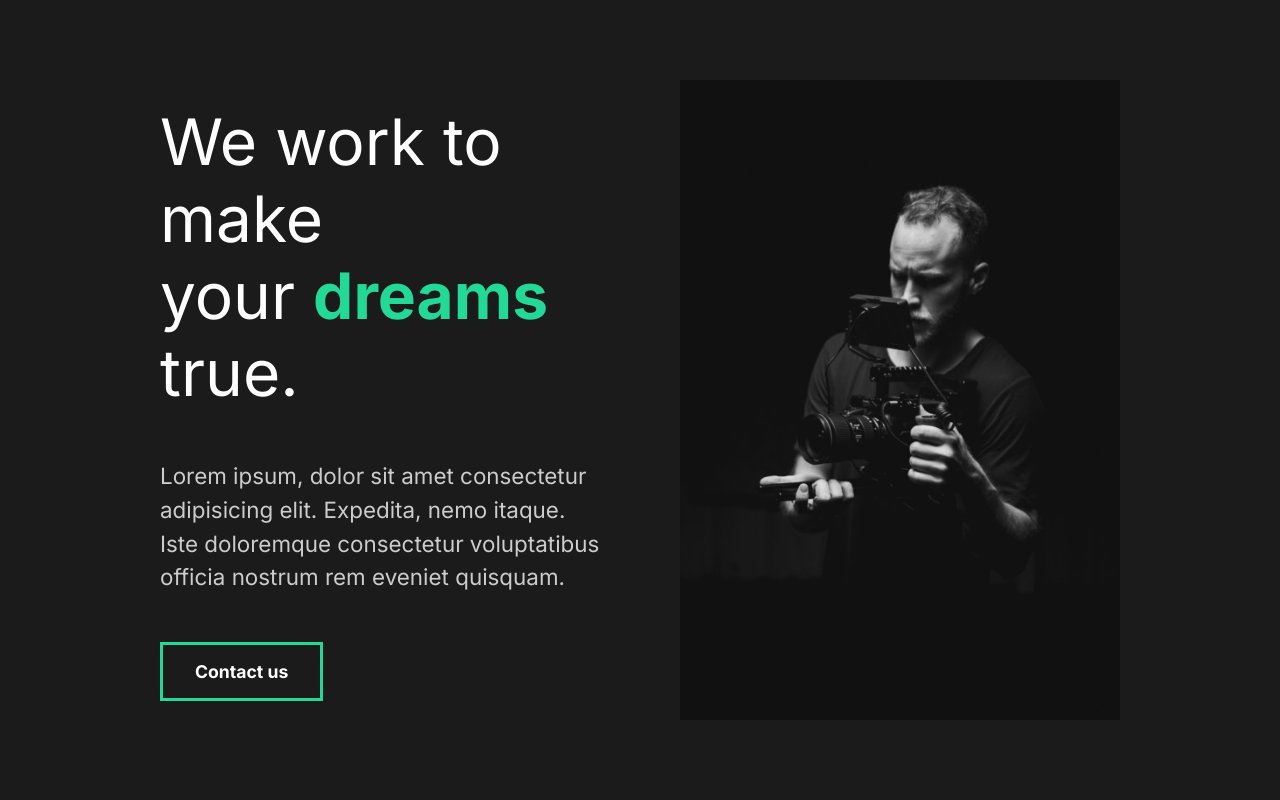
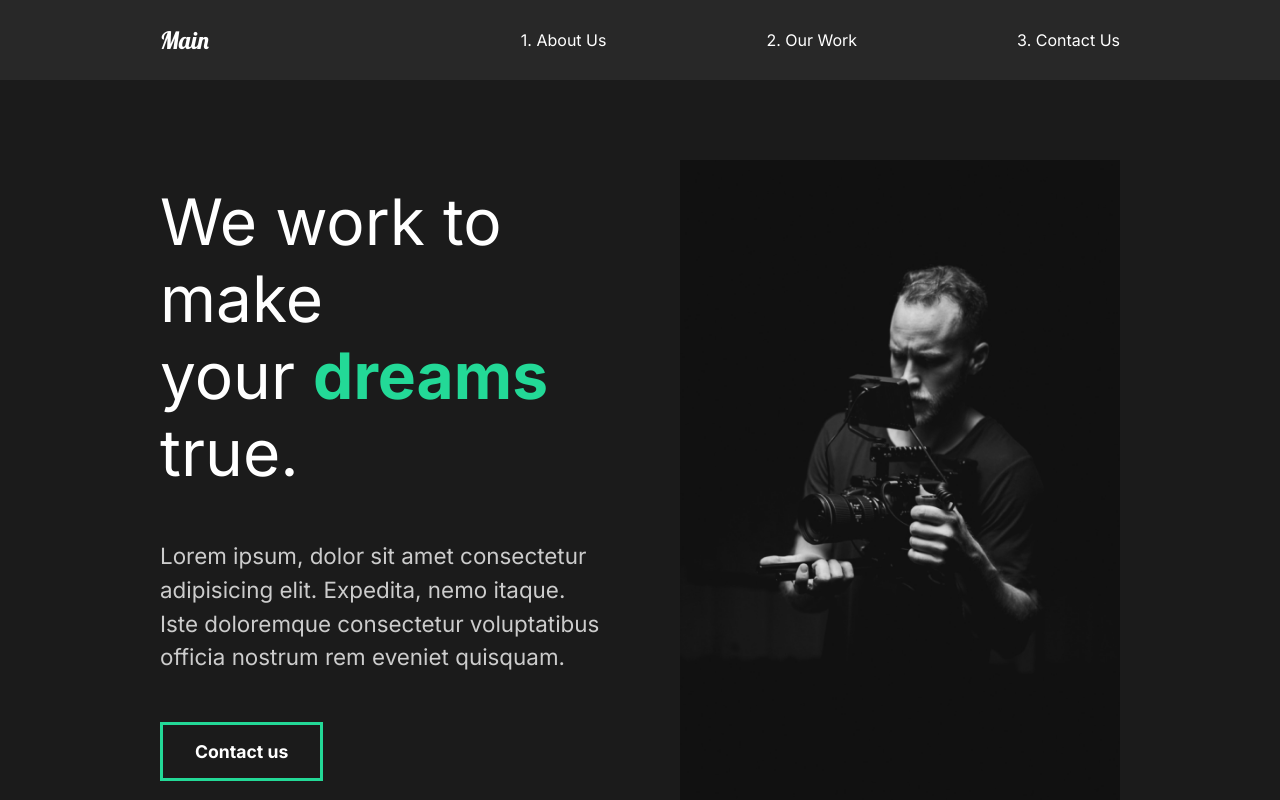
Before and after one commit to thyAshley/React-Sandbox, a React (Create React App) app in the folder portfolio-site/: page / in a window 1280 px wide. Shown: the top 800 px of the page. Built offline with nearby package versions, Linux system fonts and the light colour scheme.

Commit message:
added nav bar

```diff
--- a/portfolio-site/src/App.tsx
+++ b/portfolio-site/src/App.tsx
@@ -2,10 +2,12 @@
 
 import GlobalStyle from "./styles/GlobalStyle";
 import AboutUs from "./screens/AboutUs";
+import Nav from "./components/Nav";
 
 function App() {
   return (
     <div className="App">
+      <Nav />
       <GlobalStyle />
       <AboutUs />
     </div>
--- a/portfolio-site/src/components/FaqSection.tsx
+++ b/portfolio-site/src/components/FaqSection.tsx
@@ -1,7 +1,7 @@
 import React from "react";
 import styled from "styled-components";
 
-import { About, Description } from "../styles/styles";
+import { About } from "../styles/styles";
 
 const FaqSection = () => {
   return (
--- /dev/null
+++ b/portfolio-site/src/components/Nav.tsx
@@ -0,0 +1,58 @@
+import React from "react";
+import styled from "styled-components";
+
+const Nav = () => {
+  return (
+    <NavContainer>
+      <h1>
+        <a id="logo" href="/#">
+          Main
+        </a>
+      </h1>
+      <ul>
+        <li>
+          <a href="/#">1. About Us</a>
+        </li>
+        <li>
+          <a href="/#">2. Our Work</a>
+        </li>
+        <li>
+          <a href="/#">3. Contact Us</a>
+        </li>
+      </ul>
+    </NavContainer>
+  );
+};
+
+const NavContainer = styled.nav`
+  align-items: center;
+  background: #282828;
+  display: flex;
+  justify-content: space-between;
+  margin: auto;
+  min-height: 10vh;
+  padding: 1rem 10rem;
+  width: 100%;
+  a {
+    color: white;
+    text-decoration: none;
+  }
+
+  ul {
+    display: flex;
+    list-style: none;
+  }
+
+  #logo {
+    font-family: "Lobster", cursive;
+    font-size: 1.5rem;
+    font-weight: lighter;
+  }
+
+  li {
+    padding-left: 10rem;
+    position: relative;
+  }
+`;
+
+export default Nav;
```
Also changed, not shown: 1 other file (tests, documents, lock files or other folders).
